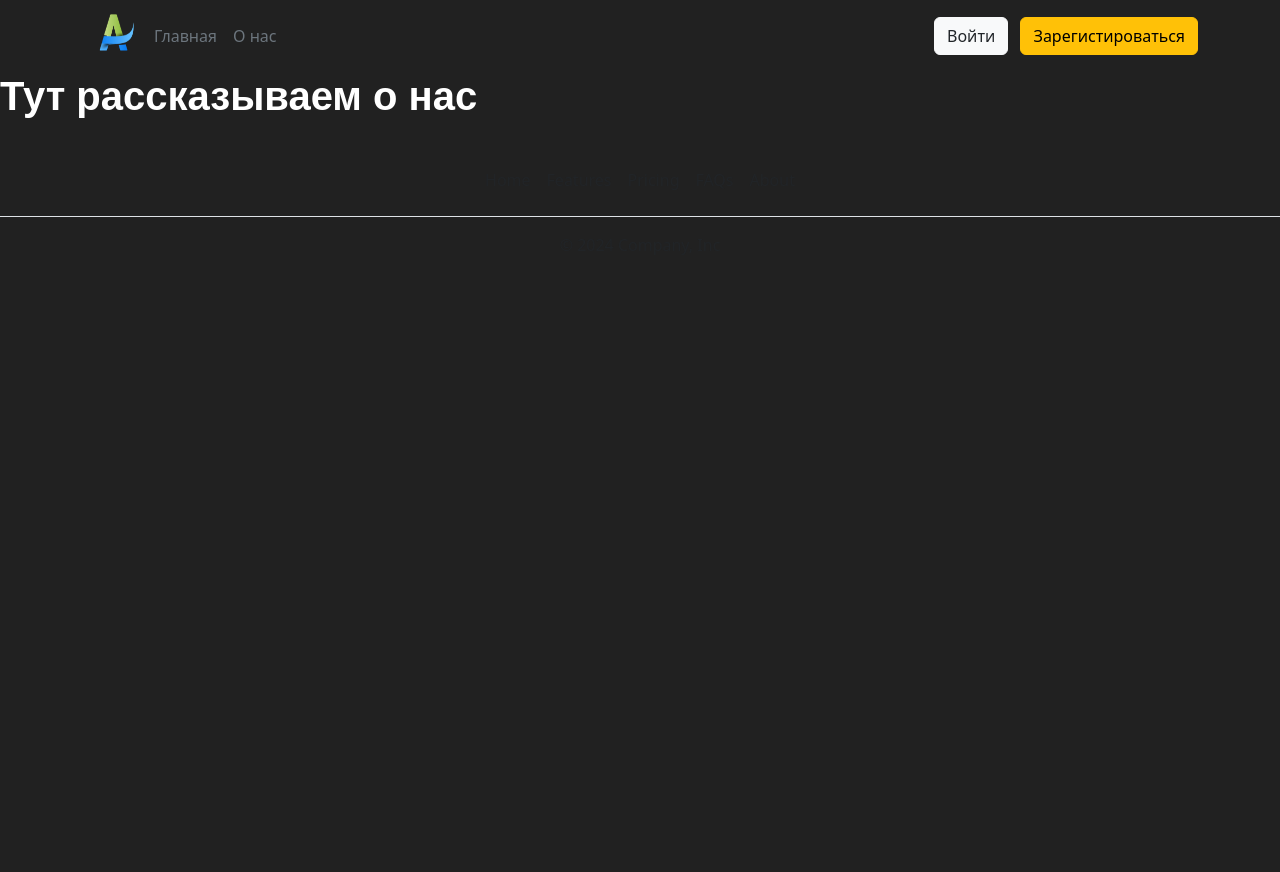
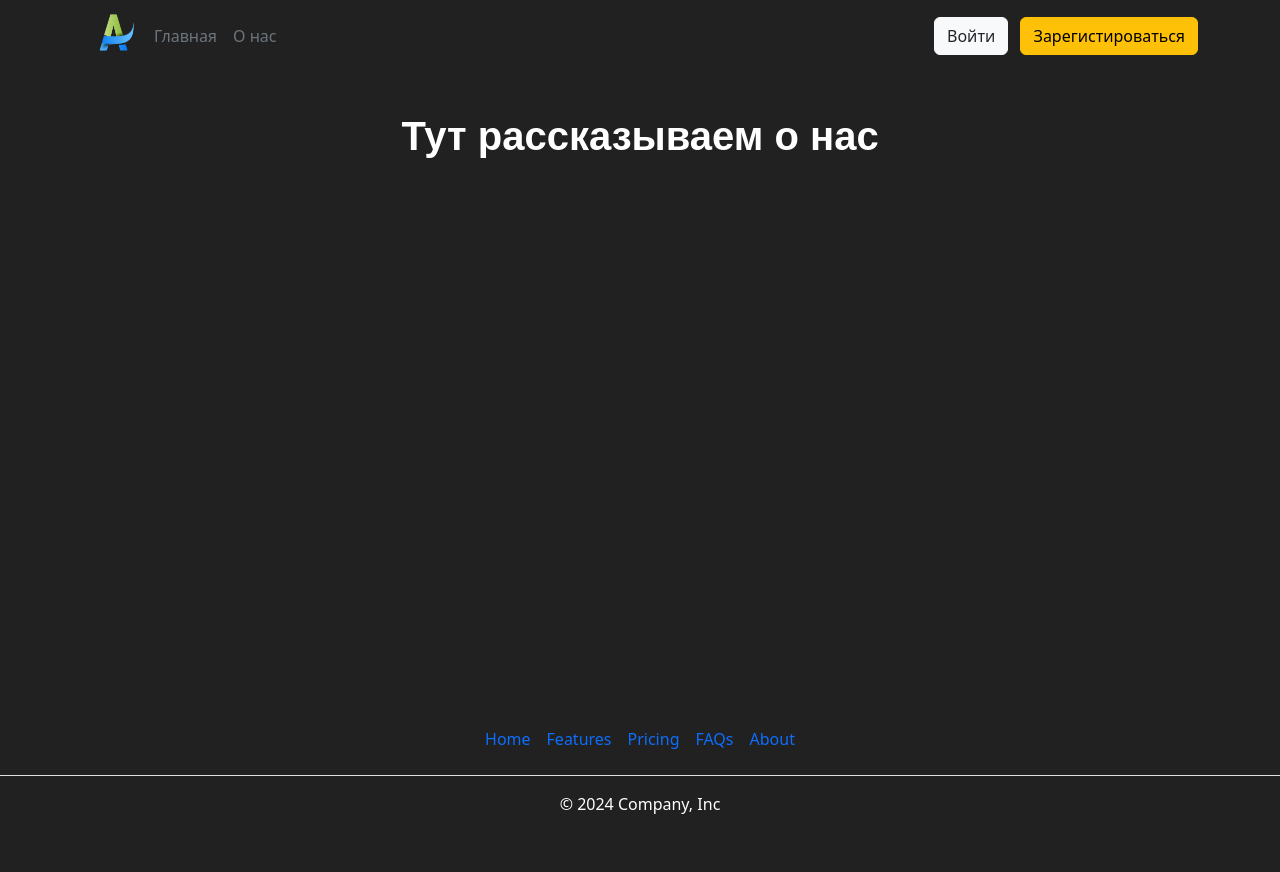
Before and after one commit to B0ond/dev, a Flask app: page /about in a window 1280 px wide. Before the commit the page ends 217 px from the top, so only its background shows below. Run offline with Flask 3, Linux system fonts and the light colour scheme; some libraries are stand-ins or nearby versions; some web fonts are replaced.

Commit message:
broken _footer.html

```diff
--- a/flask_test1/flask_test1/app/__init__.py
+++ b/flask_test1/flask_test1/app/__init__.py
@@ -6,18 +6,20 @@ from .routes.rout_user import user
 from .routes.rout_post import post
 from .routes.rout_main import main
 from .routes.rout_about import about
-from .extensions import db
+from .extensions import db, migrate
 
 
 
 def create_app(config_class=Config):
     app = Flask(__name__)
     app.config.from_object(config_class)
-    db.init_app(app)
     app.register_blueprint(user)
     app.register_blueprint(post)
     app.register_blueprint(main)
     app.register_blueprint(about)
+
+    db.init_app(app)
+    migrate.init_app(app, db)
 
 
     # app.config['SQLALCHEMY_DATABASE_URI'] = f"postgresql://{USER}:{PASSWORD}@{HOST}:{PORT}/{DB}"
--- a/flask_test1/flask_test1/app/extensions.py
+++ b/flask_test1/flask_test1/app/extensions.py
@@ -1,3 +1,5 @@
 from flask_sqlalchemy import SQLAlchemy
+from flask_migrate import Migrate
 
 db = SQLAlchemy()
+migrate = Migrate()
--- a/flask_test1/flask_test1/app/models/model_post.py
+++ b/flask_test1/flask_test1/app/models/model_post.py
@@ -1,5 +1,10 @@
+from datetime import datetime, timezone
+
 from ..extensions import db
 
 class Post(db.Model):
     id = db.Column(db.Integer, primary_key=True)
+    teacher = db.Column(db.String(250))
     subject = db.Column(db.String(250))
+    student = db.Column(db.String(250))
+    date = db.Column(db.DateTime, default=lambda: datetime.now(timezone.utc))
--- a/flask_test1/flask_test1/app/static/css/main.css
+++ b/flask_test1/flask_test1/app/static/css/main.css
@@ -1,7 +1,7 @@
 @import url('fonts.css');
 
 /* HEADER */
-header {
+.header {
     position: sticky;
     top: 0;
     /*-webkit-box-shadow: 0px 5px 25px 0px rgba(3, 4, 3, 0.24);*/
@@ -15,18 +15,34 @@ header {
     width: 64px;
 }
 
-footer {
-    bottom: 0;
-    width: 100%;
-    text-align: center;
-}
 
 body {
     background: #212121;
     color: #fff;
 }
 
+.page {
+    overflow-x: hidden;
+    display: flex;
+    flex-direction: column;
+    min-height: 100vh;
+}
+
+.content {
+    max-width: 800px;
+    margin: 0 auto;
+    padding: 40px 20px;
+    flex: 1 1 ;
+}
+
 h1 {
     font-family: Montserrat, sans-serif;
     font-weight: 600;
 }
+
+
+footer {
+    bottom: 0;
+    width: 100%;
+    text-align: center;
+}
--- a/flask_test1/flask_test1/app/templates/main/_footer.html
+++ b/flask_test1/flask_test1/app/templates/main/_footer.html
@@ -1,12 +1,10 @@
-    <footer>
-        <footer class="py-3 my-4">
-            <ul class="nav justify-content-center border-bottom pb-3 mb-3">
-                <li class="nav-item"><a href="#" class="nav-link px-2 text-body-secondary">Home</a></li>
-                <li class="nav-item"><a href="#" class="nav-link px-2 text-body-secondary">Features</a></li>
-                <li class="nav-item"><a href="#" class="nav-link px-2 text-body-secondary">Pricing</a></li>
-                <li class="nav-item"><a href="#" class="nav-link px-2 text-body-secondary">FAQs</a></li>
-                <li class="nav-item"><a href="#" class="nav-link px-2 text-body-secondary">About</a></li>
-            </ul>
-            <p class="text-center text-body-secondary">© 2024 Company, Inc</p>
-        </footer>
-    </footer>
+<footer class="py-3 my-4">
+    <ul class="nav justify-content-center border-bottom pb-3 mb-3">
+        <li class="nav-item"><a href="#" class="nav-link px-2">Home</a></li>
+        <li class="nav-item"><a href="#" class="nav-link px-2">Features</a></li>
+        <li class="nav-item"><a href="#" class="nav-link px-2">Pricing</a></li>
+        <li class="nav-item"><a href="#" class="nav-link px-2">FAQs</a></li>
+        <li class="nav-item"><a href="#" class="nav-link px-2">About</a></li>
+    </ul>
+    <p class="text-center">© 2024 Company, Inc</p>
+</footer>
--- a/flask_test1/flask_test1/app/templates/main/base.html
+++ b/flask_test1/flask_test1/app/templates/main/base.html
@@ -12,12 +12,12 @@
 
 </head>
 <body>
+<header class="header"> {% include 'main/_header.html' %} </header> {# включаем _header.html #}
 <div class="page">
-    <header> {% include 'main/_header.html' %} </header> {# включаем _header.html #}
-    <main>
+    <main class="content">
         {% block content %}{% endblock %}  {# Основной контент #}
     </main>
-    <footer>{% include "main/_footer.html" %}</footer> {# включаем _footer.html #}
+    <footer>{% include 'main/_footer.html' %}</footer> {# включаем _footer.html #}
 </div>
 {#js code#}
 <script src="{{ url_for('static', filename='js/libs/bootstrap.min.js') }}"></script>
--- a/flask_test1/pyproject.toml
+++ b/flask_test1/pyproject.toml
@@ -11,6 +11,7 @@ flask = "^3.0.3"
 python-dotenv = "^1.0.1"
 flask-sqlalchemy = "^3.1.1"
 psycopg2-binary = "^2.9.9"
+flask-migrate = "^4.0.7"
 
 
 [build-system]
```
Also changed, not shown: flask_test1/Полезные данные.txt (+21 -8 lines), 1 other file.
